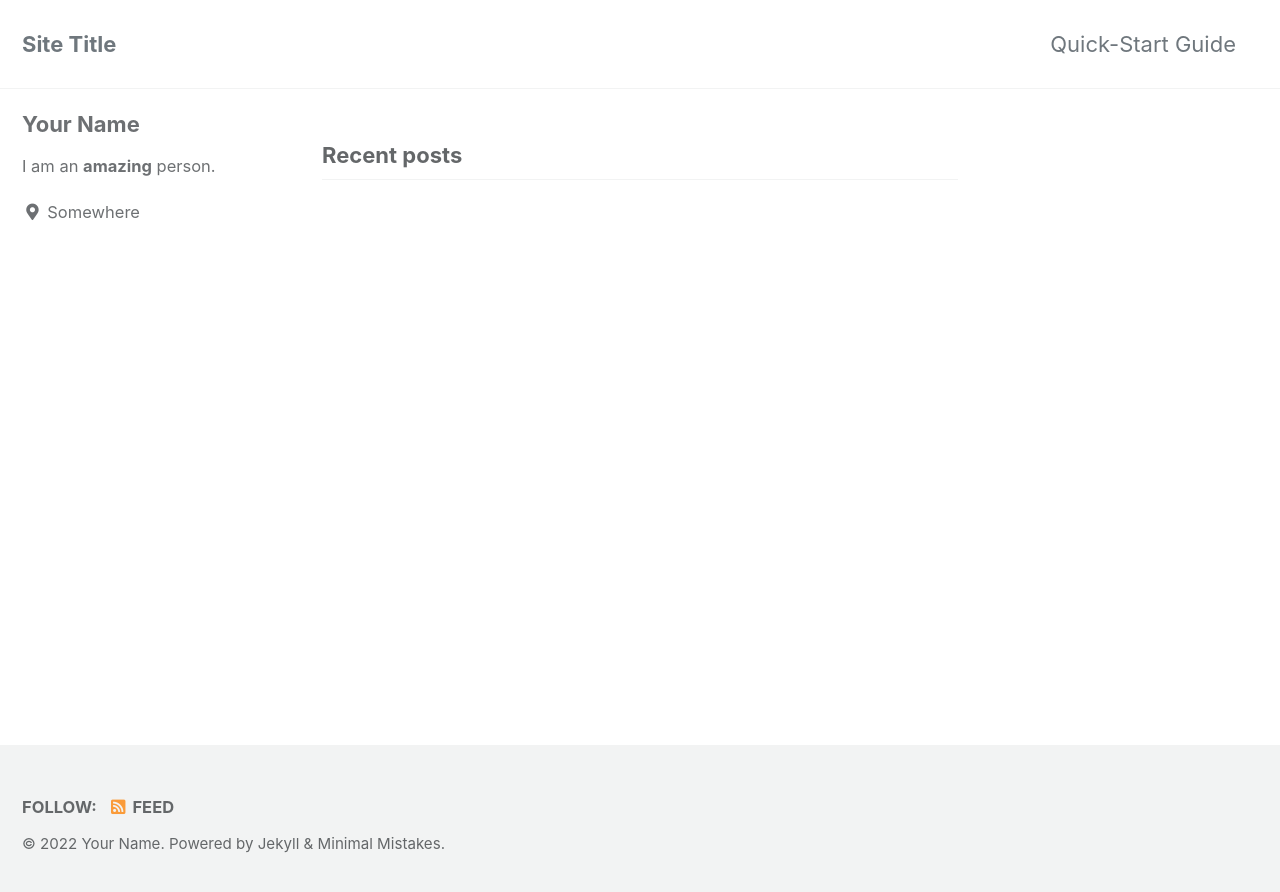
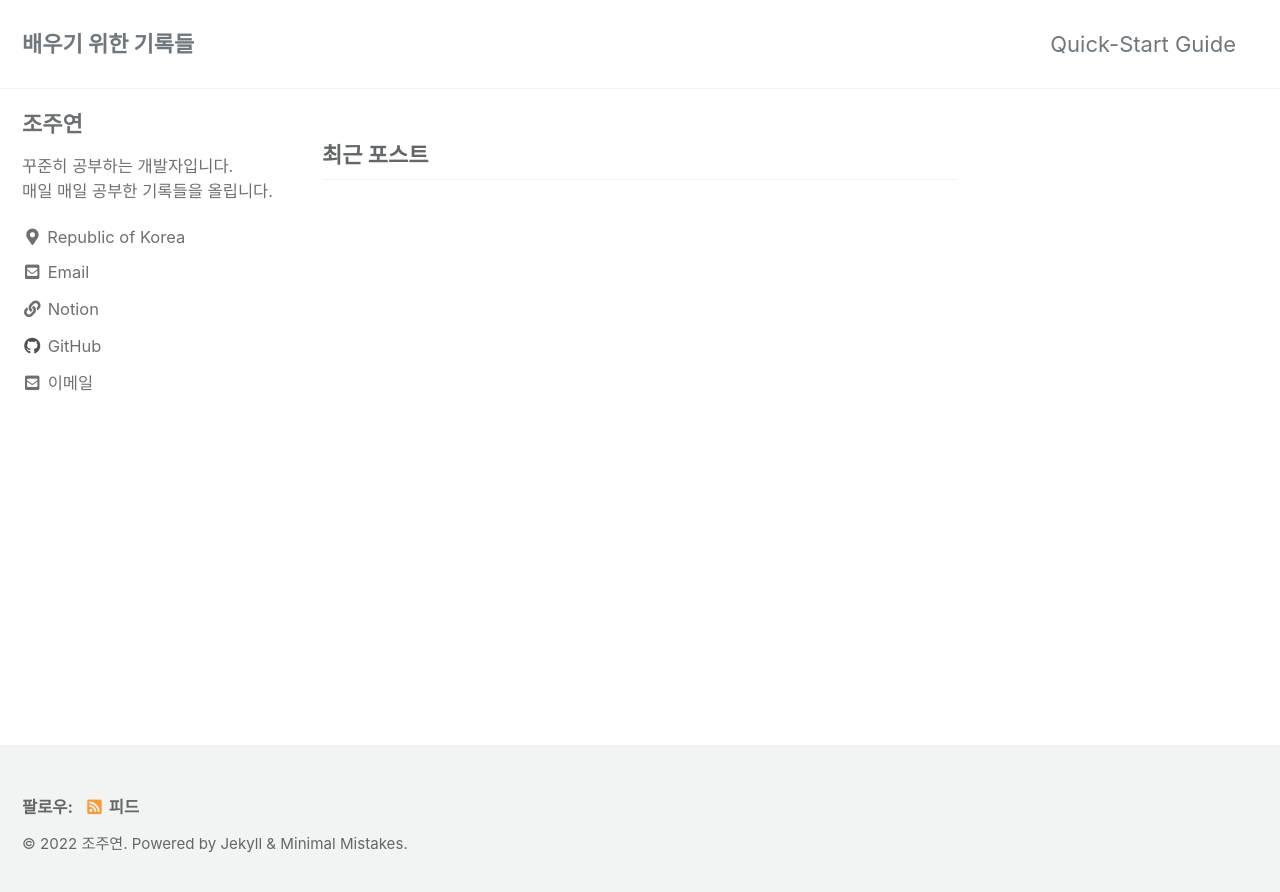
Before and after one commit to yeonleaf/yeonleaf.github.io, a Jekyll site: the page built from index.html, in a window 1280 px wide. Shown: the top 892 px of the page. Built offline with Jekyll 4.4.1, drawn with Linux system fonts in a browser that asks for light colours; cached includes are drawn as plain includes; the list of posts is cut into pages by our own code.

Commit message:
config.yml 수정

```diff
--- a/Gemfile
+++ b/Gemfile
@@ -1,2 +1,3 @@
 source "https://rubygems.org"
 gemspec
+gem "webrick", "~> 1.7"
--- a/_config.yml
+++ b/_config.yml
@@ -15,18 +15,18 @@
 minimal_mistakes_skin    : "default" # "air", "aqua", "contrast", "dark", "dirt", "neon", "mint", "plum", "sunrise"
 
 # Site Settings
-locale                   : "en-US"
-title                    : "Site Title"
+locale                   : "ko-KR"
+title                    : "programming blog"
 title_separator          : "-"
 subtitle                 : # site tagline that appears below site title in masthead
-name                     : "Your Name"
-description              : "An amazing website."
-url                      : # the base hostname & protocol for your site e.g. "https://mmistakes.github.io"
+name                     : "조주연"
+description              : "Today I learned (java, spring framework, db, network, algorithms)"
+url                      : "https://yeonleaf.github.io" # the base hostname & protocol for your site e.g.
 baseurl                  : # the subpath of your site, e.g. "/blog"
-repository               : # GitHub username/repo-name e.g. "mmistakes/minimal-mistakes"
+repository               : "yeonleaf/yeonleaf.github.io" # GitHub username/repo-name e.g.
 teaser                   : # path of fallback teaser image, e.g. "/assets/images/500x300.png"
 logo                     : # path of logo image to display in the masthead, e.g. "/assets/images/88x88.png"
-masthead_title           : # overrides the website title displayed in the masthead, use " " for no title
+masthead_title           : "배우기 위한 기록들" # overrides the website title displayed in the masthead, use " " for no title
 # breadcrumbs            : false # true, false (default)
 words_per_minute         : 200
 comments:
@@ -102,40 +102,26 @@ analytics:
 
 # Site Author
 author:
-  name             : "Your Name"
+  name             : "조주연"
   avatar           : # path of avatar image, e.g. "/assets/images/bio-photo.jpg"
-  bio              : "I am an **amazing** person."
-  location         : "Somewhere"
-  email            :
+  bio              : "꾸준히 공부하는 개발자입니다. <br> 매일 매일 공부한 기록들을 올립니다."
+  location         : "Republic of Korea"
+  email            : "hcjy97@naver.com"
   links:
     - label: "Email"
       icon: "fas fa-fw fa-envelope-square"
-      # url: "mailto:your.name@email.com"
-    - label: "Website"
+      url: hcjy97@naver.com
+    - label: "Notion"
       icon: "fas fa-fw fa-link"
-      # url: "https://your-website.com"
-    - label: "Twitter"
-      icon: "fab fa-fw fa-twitter-square"
-      # url: "https://twitter.com/"
-    - label: "Facebook"
-      icon: "fab fa-fw fa-facebook-square"
-      # url: "https://facebook.com/"
+      url: "https://erratic-leo-4a8.notion.site/Juyeon-Jo-863edd2bf15442088e657c59b4eb867a"
     - label: "GitHub"
       icon: "fab fa-fw fa-github"
-      # url: "https://github.com/"
-    - label: "Instagram"
-      icon: "fab fa-fw fa-instagram"
-      # url: "https://instagram.com/"
+      url: "https://github.com/yeonleaf"
+
 
 # Site Footer
 footer:
   links:
-    - label: "Twitter"
-      icon: "fab fa-fw fa-twitter-square"
-      # url:
-    - label: "Facebook"
-      icon: "fab fa-fw fa-facebook-square"
-      # url:
     - label: "GitHub"
       icon: "fab fa-fw fa-github"
       # url:
@@ -285,6 +271,13 @@ defaults:
       layout: single
       author_profile: true
       read_time: true
-      comments: # true
+      comments: true
       share: true
       related: true
+  # _pages
+  - scope:
+      path: "_pages"
+      type: pages
+    values:
+      layout: single
+      author_profile: true
```
